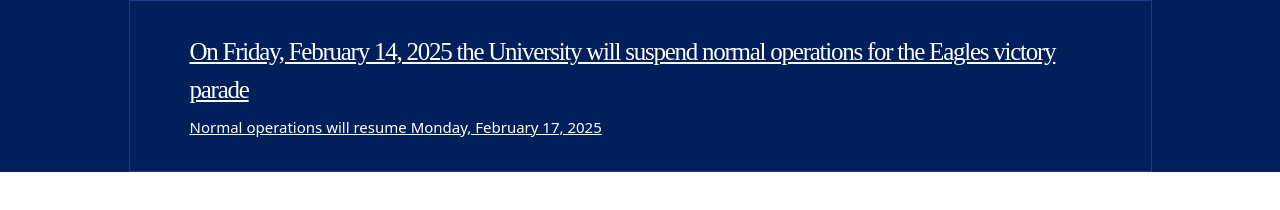
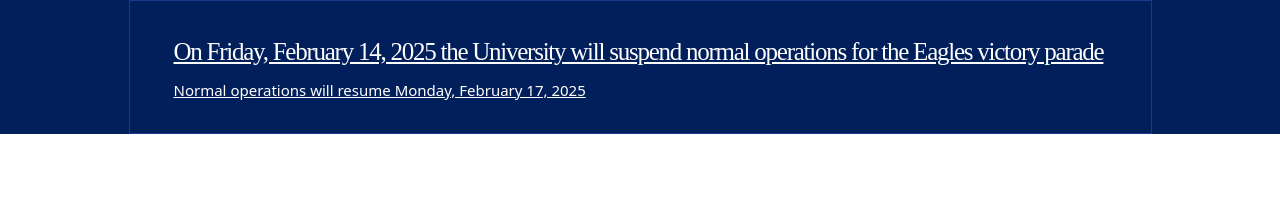
Before and after one commit to BabrahUSA20/Gate-cloning-, a website: page index.html in a window 1280 px wide. Drawn offline with nearby package versions, Linux system fonts and the light colour scheme.

Commit message:
first commit

```diff
--- a/index.html
+++ b/index.html
@@ -13,7 +13,7 @@
 
 <body>
     <section class="bg-[#011f5b] ">
-        <div class=" py-3 px-5 max-w-[1023px] m-auto   border-1 border-blue-900 text-white">
+        <div class=" py-3 px-1 max-w-[1023px] m-auto   border-1 border-blue-900 text-white">
             <div class="py-5 px-10 min-w-[768px]  max-w-[1023px] underline p-4">
                 <h3 class="font-[SimSun] tracking-tighter text-[25px] ">On Friday, February 14, 2025 the University will suspend
                     normal operations for the Eagles victory parade</h3>
```
Also changed, not shown: src/output.css.
